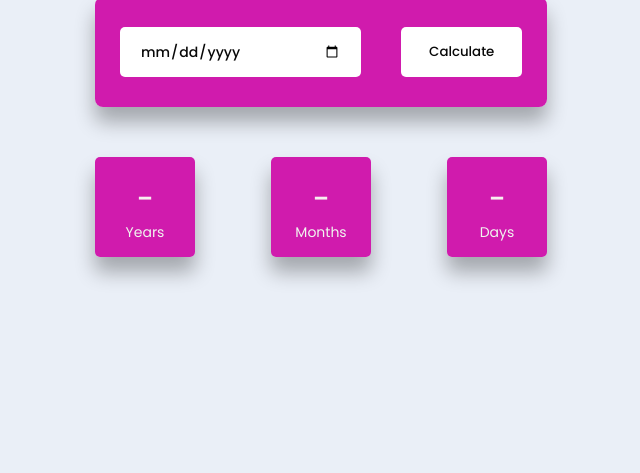
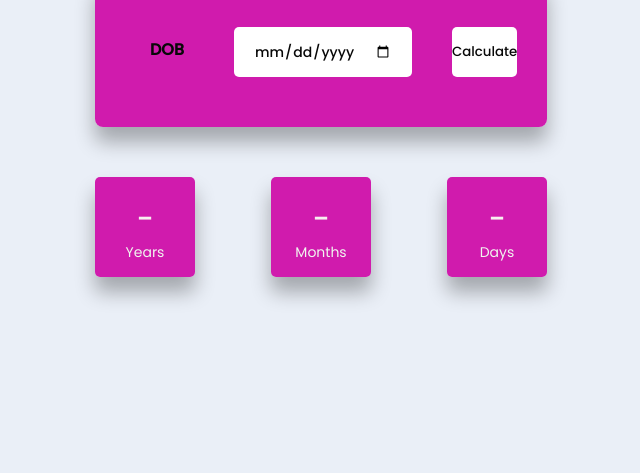
Before and after one commit to gobinda009/age-calculator, a plain HTML site: page index.html in a window 1280 px wide. Shown: the part 327-800 px from the top of the page, without its empty margins (319-959 px from the left). Drawn offline with Linux system fonts and the light colour scheme.

Commit message:
update html

```diff
--- a/index.html
+++ b/index.html
@@ -12,6 +12,7 @@
     <div class="container">
         <h1 class="heading">Age Calculator</h1>
         <div class="inputs-wrapper">
+            <div class="dob"><b>DOB</b></div>
             <input type="date" id="date-input">
             <button onclick="ageCalculate()">Calculate</button>
         </div>
--- a/style.css
+++ b/style.css
@@ -7,6 +7,13 @@
 }
 body{
     background-color: #eaeff7;
+}
+.dob{
+
+    color: #080808;
+    font-weight: 500;
+
+    padding: 30px;
 }
 .container{
     width: 40%;
@@ -25,10 +32,12 @@ body{
 }
 .container *{
     font-family: "Poppins",sans-serif;
-    border: none;
-    outline: none;
+    border: 5px;
+    outline: 5px;
 }
 .inputs-wrapper{
+    display: flex;
+    flex-direction: row;
     background-color: #ce05a6e6;
     padding: 30px 25px;
     border-radius: 8px;
@@ -42,6 +51,7 @@ button{
     color: #080808;
     font-weight: 500;
     border-radius: 5px;
+    margin: 20px;
 }
 input{
     width: 60%;
```
